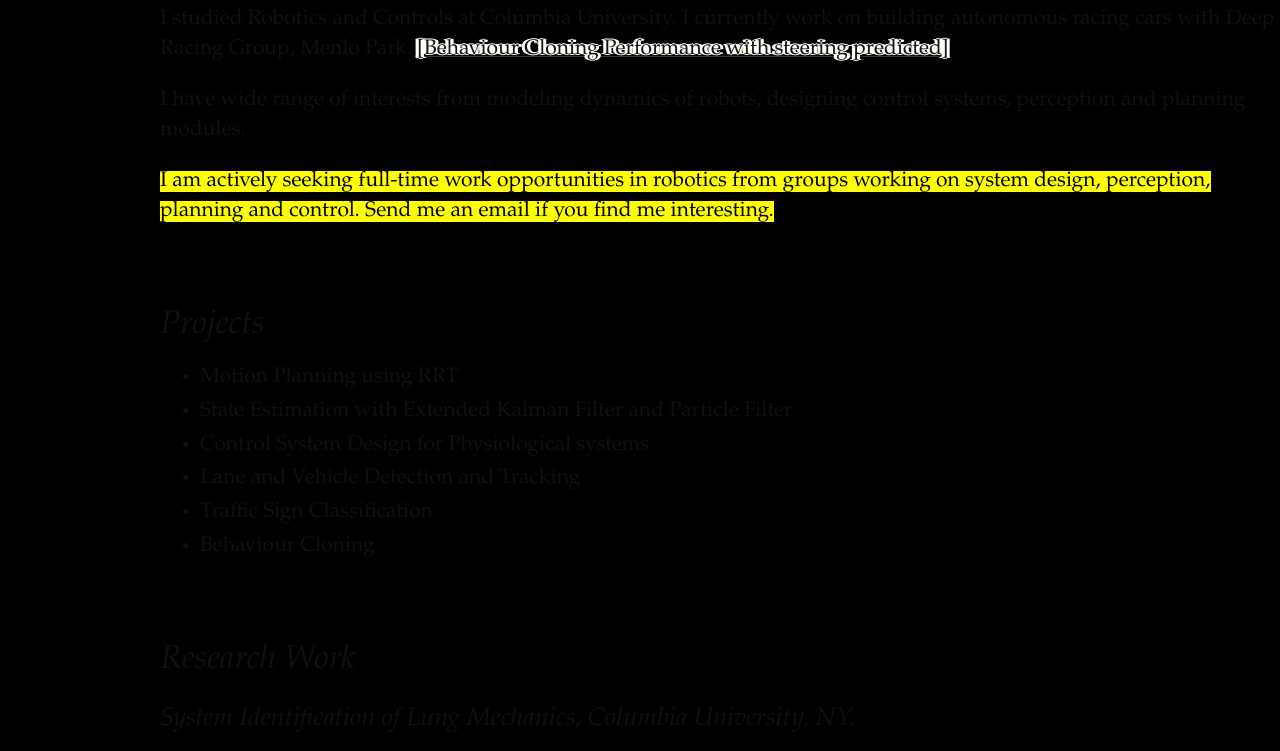
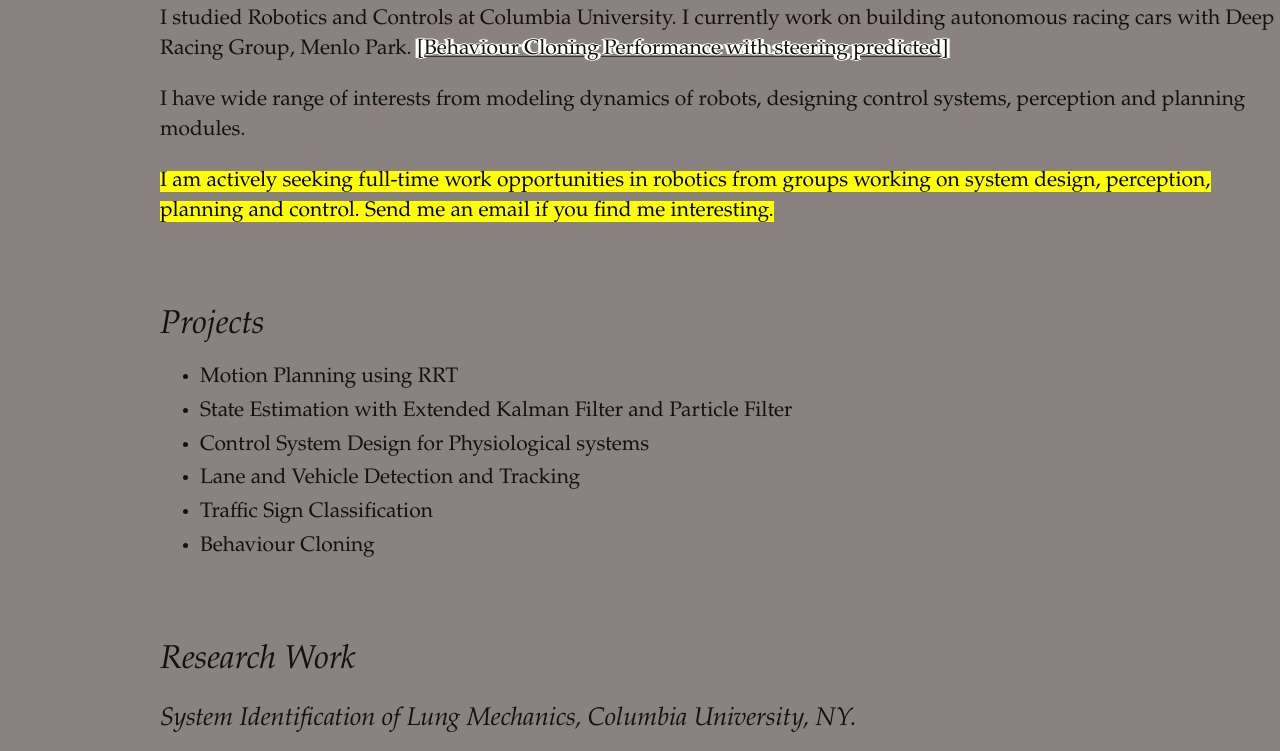
Before and after one commit to k-k-s/k-k-s.github.io, a plain HTML site: page index.html in a window 1280 px wide. Shown: the part 598-1349 px from the top of the page. Drawn offline with Linux system fonts and the light colour scheme; a web font is replaced by a local one.

Commit message:
Update index.html

```diff
--- a/index.html
+++ b/index.html
@@ -48,7 +48,7 @@
 
 </head>
 
-<body style="background-color: Black;">
+<body style="background-color: #898281;">
   <article>
     <section>
       <div id='header-inner'>
```
